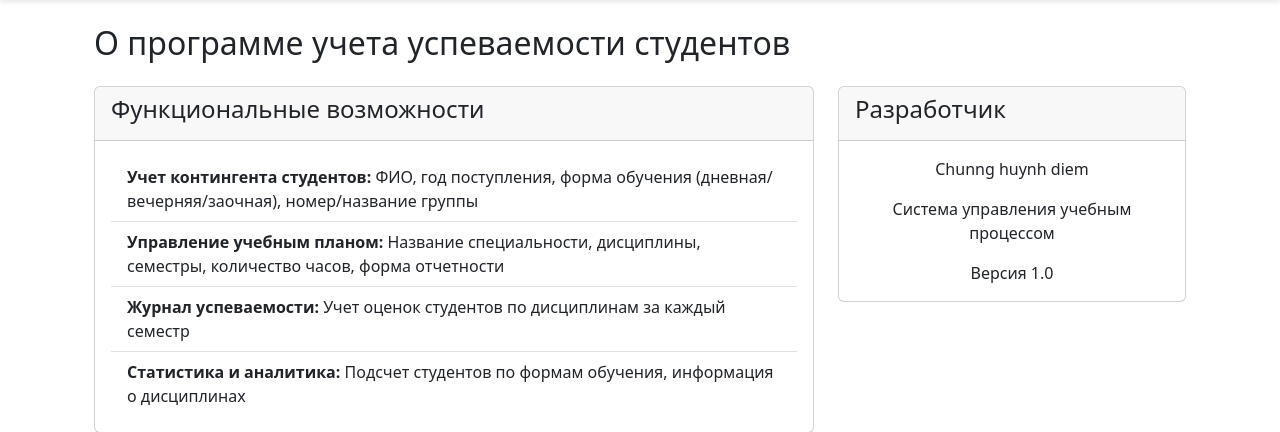
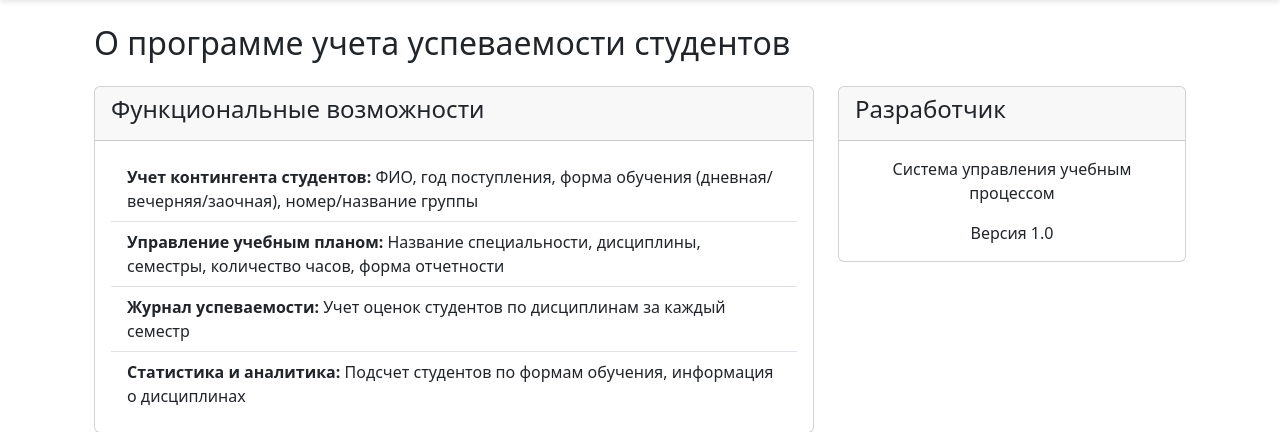
Before and after one commit to ChungHuynhDiem/Automation-of-software-life-cycle-processes-New-, a Flask app: page /about in a window 1280 px wide. Shown: the part 231-663 px from the top of the page. Run offline with Flask 3, Linux system fonts and the light colour scheme.

```diff
--- a/app/templates/about.html
+++ b/app/templates/about.html
@@ -55,7 +55,6 @@
                     <h4>Разработчик</h4>
                 </div>
                 <div class="card-body text-center">
-                    <p class="card-text">Chunng huynh diem</p>
                     <p class="card-text">Система управления учебным процессом</p>
                     <p class="card-text">Версия 1.0</p>
                 </div>
```
